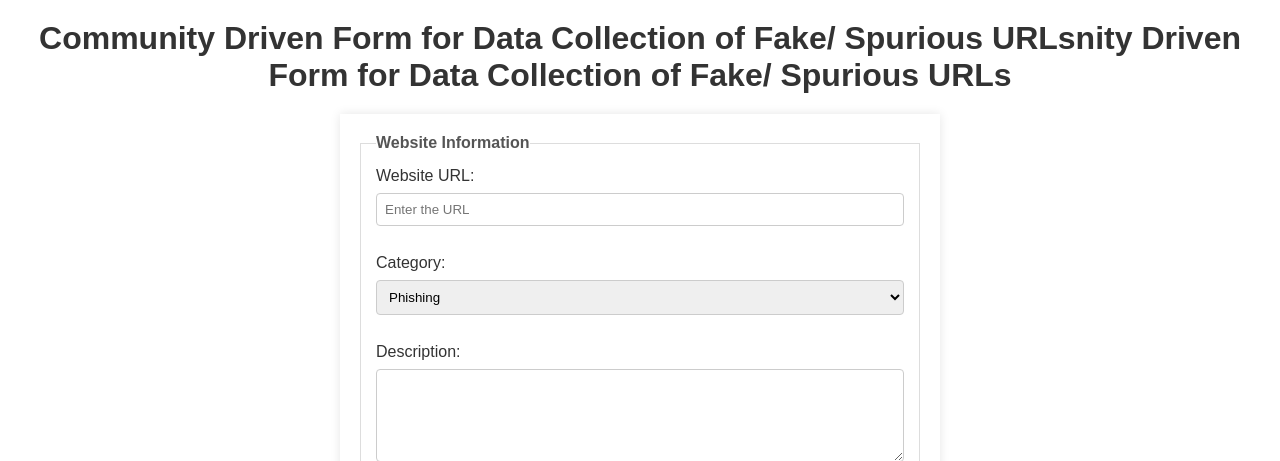
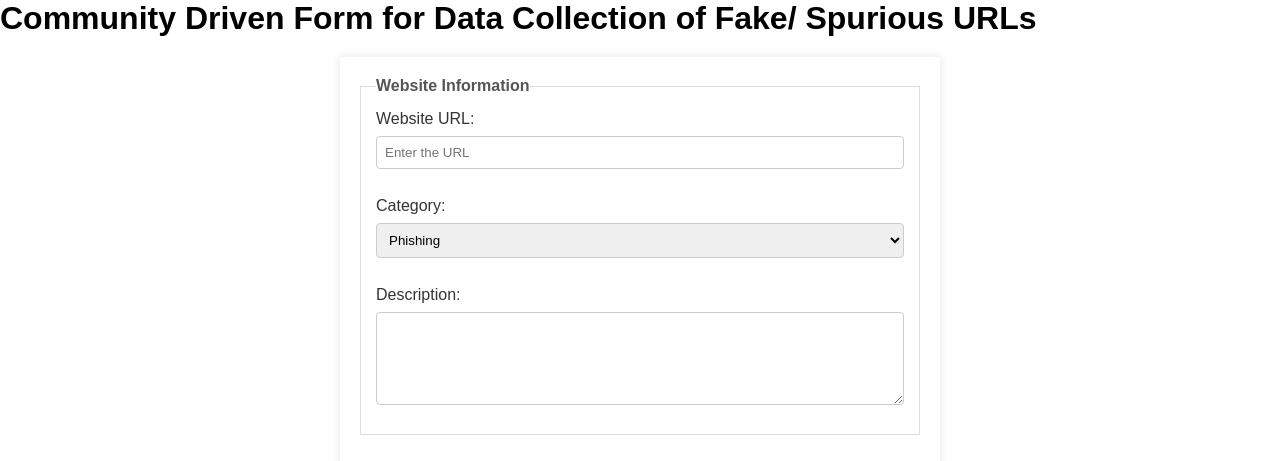
Before and after one commit to iamyashg/DigiSuraksha, a Flask app: page /report in a window 1280 px wide. Shown: the part 122-583 px from the top of the page. Run offline with Flask 3, Linux system fonts and the light colour scheme.

Commit message:
Update report.html

```diff
--- a/templates/report.html
+++ b/templates/report.html
@@ -27,9 +27,7 @@
             <li><a href="/faq">FAQ</a></li>
         </ul>
     </nav>
-    <div class="report">
-        <h1>Community Driven Form for Data Collection of Fake/ Spurious URLsnity Driven Form for Data Collection of Fake/ Spurious URLs</h1>
-    </div>
+        <h1>Community Driven Form for Data Collection of Fake/ Spurious URLs</h1>
     <form method="POST" name="google-sheet">
       <fieldset>
         <legend>Website Information</legend>
```
